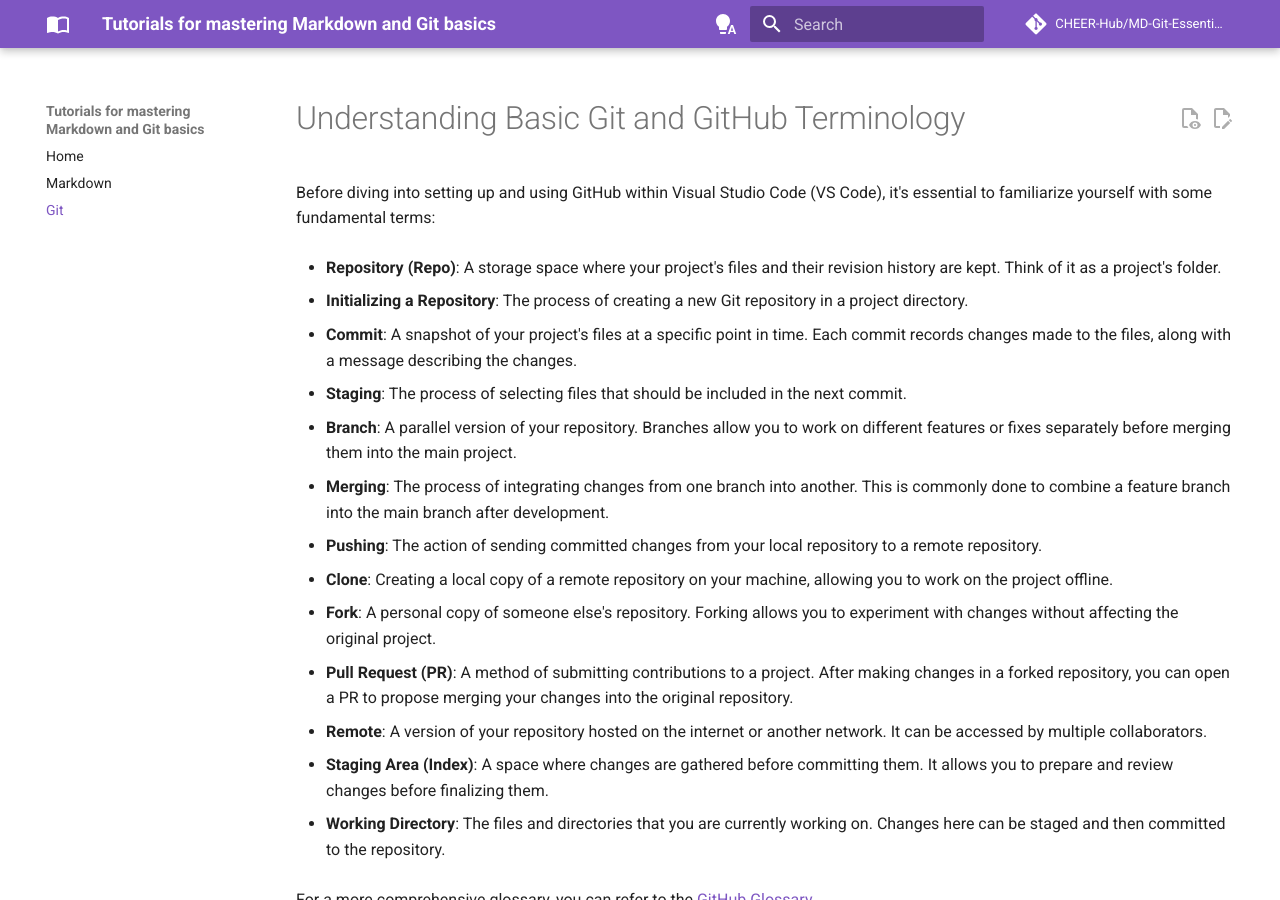
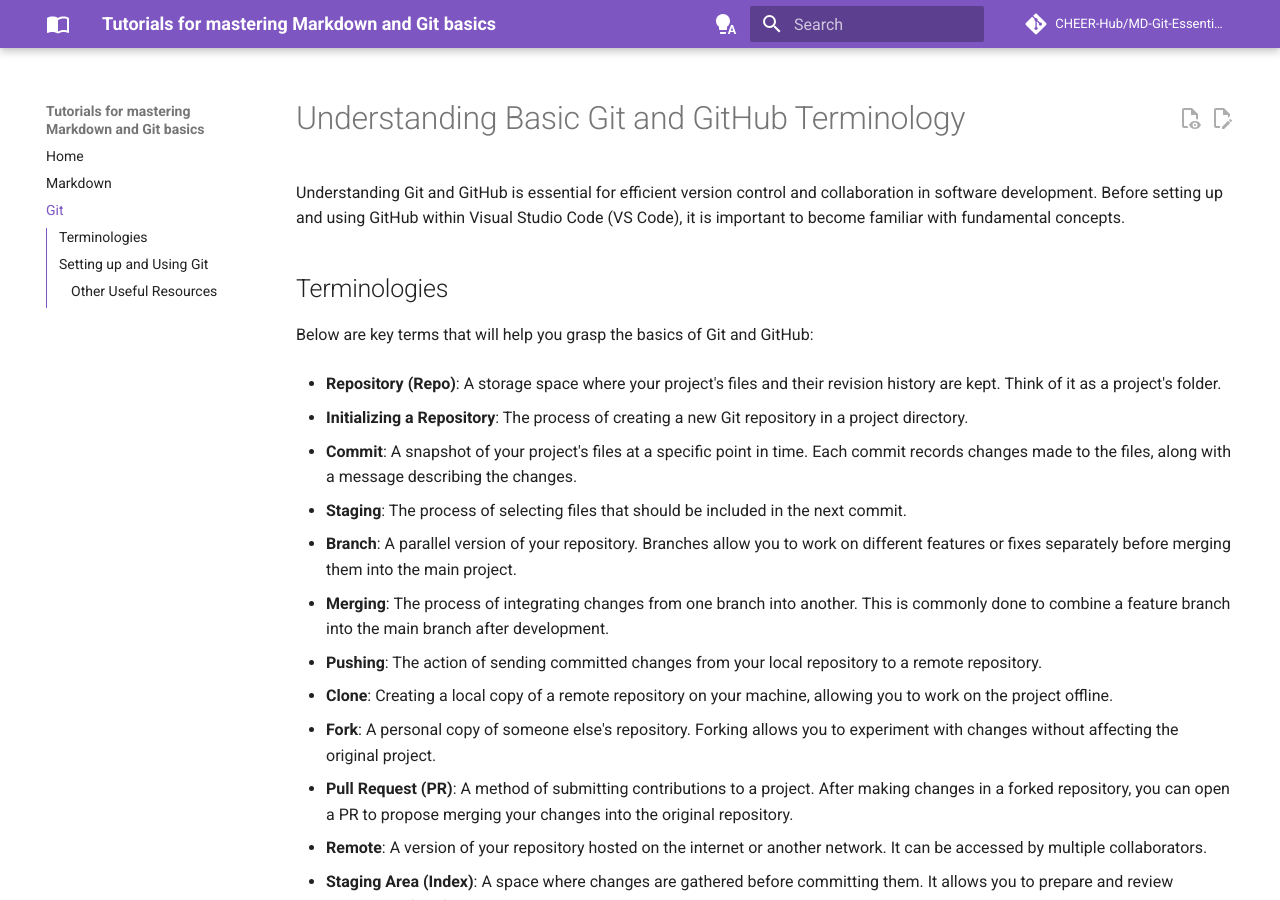
Before and after one commit to CHEER-Hub/MD-Git-Essentials, an MkDocs documentation site: the page built from docs/git.md, in a window 1280 px wide and 900 px high. Built offline with MkDocs 1.6.1 and Material for MkDocs 9.7.7, drawn with Linux system fonts in a browser that asks for light colours; comment, search, counter and statistics services are not loaded.

Commit message:
Modify previous commit

```diff
--- a/docs/git.md
+++ b/docs/git.md
@@ -1,6 +1,10 @@
 # Understanding Basic Git and GitHub Terminology
 
-Before diving into setting up and using GitHub within Visual Studio Code (VS Code), it's essential to familiarize yourself with some fundamental terms:
+Understanding Git and GitHub is essential for efficient version control and collaboration in software development. Before setting up and using GitHub within Visual Studio Code (VS Code), it is important to become familiar with fundamental concepts.
+
+## Terminologies
+
+Below are key terms that will help you grasp the basics of Git and GitHub:
 
 - **Repository (Repo)**: A storage space where your project's files and their revision history are kept. Think of it as a project's folder.
 
@@ -33,7 +37,7 @@ For a more comprehensive glossary, you can refer to the [GitHub Glossary](https:
 
 ---
 
-# Setting up and Using Git
+## Setting up and Using Git
 
 The video below provides a comprehensive guide on setting up and using GitHub within Visual Studio Code (VS Code). It covers essential topics such as initializing a repository, staging and committing changes, branching, merging, and pushing code to GitHub. By following this tutorial, you'll gain a solid understanding of how to integrate GitHub into your VS Code workflow, enhancing your development efficiency.
 
@@ -41,7 +45,7 @@ The video below provides a comprehensive guide on setting up and using GitHub wi
   <iframe width="560" height="315" src="https://www.youtube.com/embed/i_23KUAEtUM?si=-lk4MFsHuvf_s9my" title="YouTube video player" frameborder="0" allow="accelerometer; autoplay; clipboard-write; encrypted-media; gyroscope; picture-in-picture; web-share" referrerpolicy="strict-origin-when-cross-origin" allowfullscreen></iframe>
 </div>
 
-## Other Useful Resources
+### Other Useful Resources
 
 For further learning, consider exploring these resources:
 
```
